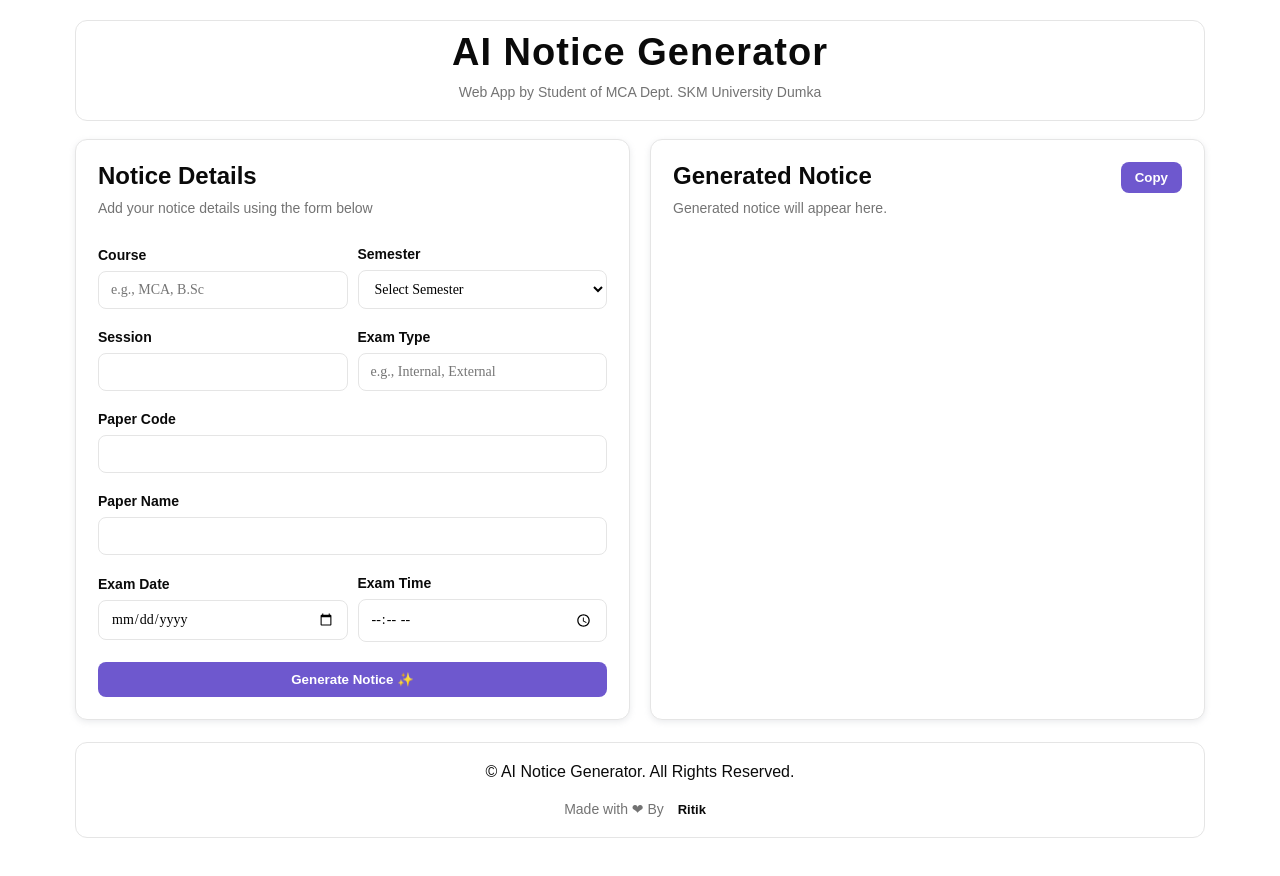
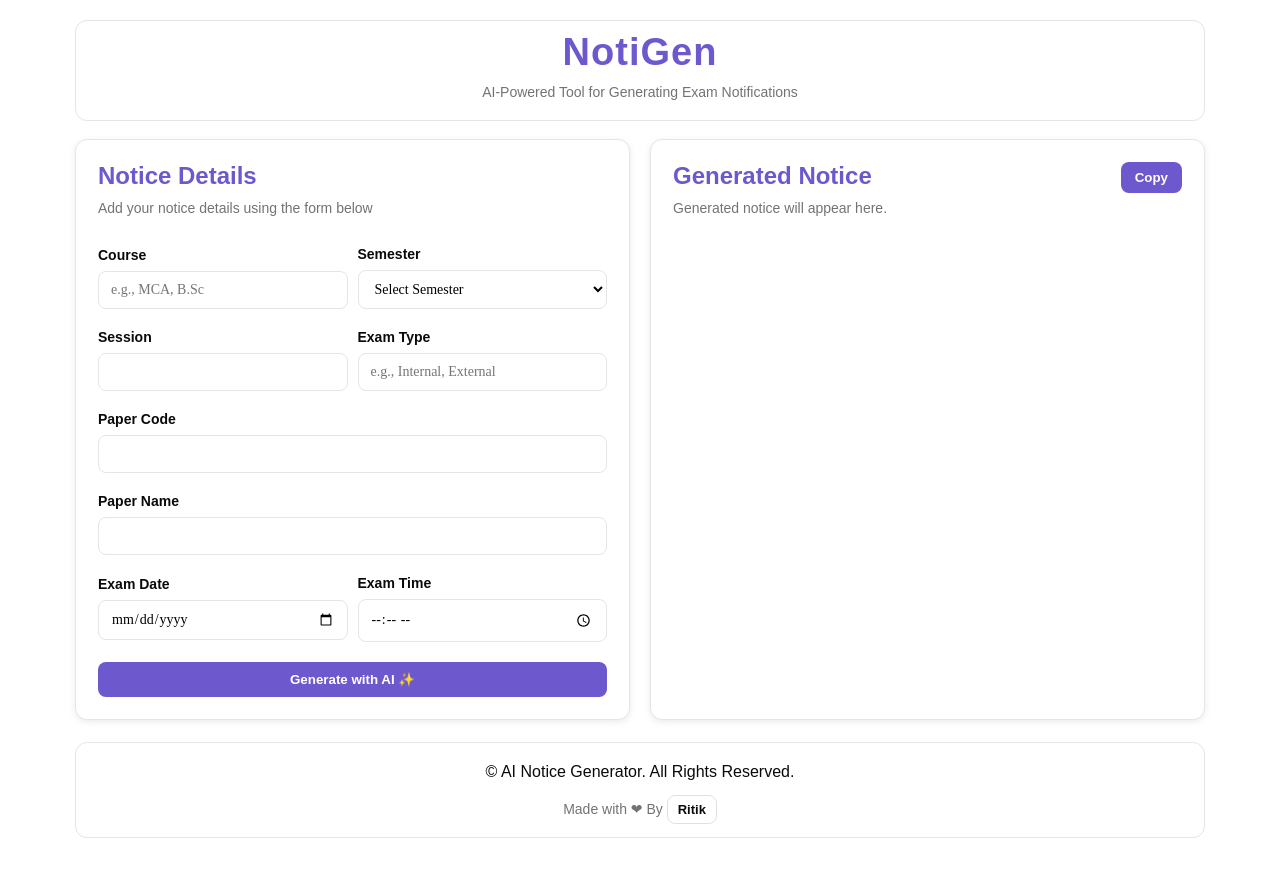
Before and after one commit to ritikdas121/ai-notice-generator, a website: page public/index.html in a window 1280 px wide. Drawn offline with Linux system fonts and the light colour scheme.

Commit message:
Updated Project name to 'NotiGen' and Few Styling

```diff
--- a/public/index.html
+++ b/public/index.html
@@ -3,16 +3,14 @@
   <head>
     <meta charset="UTF-8" />
     <meta name="viewport" content="width=device-width, initial-scale=1.0" />
-    <title>Exam Notice Generator</title>
+    <title>AI Based Exam Notification Generator</title>
     <link rel="stylesheet" href="style.css" />
   </head>
   <body>
     <main class="page">
       <header class="app-header">
-        <h1>AI Notice Generator</h1>
-        <p class="muted">
-          Web App by Student of MCA Dept. SKM University Dumka
-        </p>
+        <h1>NotiGen</h1>
+        <p class="muted">AI-Powered Tool for Generating Exam Notifications</p>
       </header>
 
       <section class="content grid">
@@ -85,7 +83,7 @@
             </div>
 
             <button type="submit" class="btn primary">
-              Generate Notice ✨
+              Generate with AI ✨
             </button>
           </form>
         </div>
--- a/public/style.css
+++ b/public/style.css
@@ -51,6 +51,7 @@ p {
   font-size: 38px;
   letter-spacing: 1px;
   font-weight: 700;
+  color: var(--accent);
 }
 
 .content {
@@ -82,8 +83,9 @@ p {
   }
 }
 
-.form-card h2 {
-  margin-top: 0;
+.form-card h2,
+.notice-card h2 {
+  color: var(--accent);
 }
 
 .muted {
@@ -174,6 +176,16 @@ p {
   background: #2e2e2e;
 }
 
+.btn.outline {
+  background: #fff;
+  border: 1px solid rgba(0, 0, 0, 0.12);
+  transition: all linear 0.2s;
+}
+
+.btn.outline:hover {
+  background: #f5f4f5;
+}
+
 .btn.delete-btn {
   background: #c52d2d;
 }
@@ -182,19 +194,23 @@ p {
   background: #aa2626;
 }
 
+.notice-card {
+  display: flex;
+  flex-direction: column;
+  gap: 20px;
+}
+
 .notice-card .notice-header {
   display: flex;
   align-items: center;
   justify-content: space-between;
-}
-
-.notice-header {
-  align-items: flex-start !important;
+  align-items: flex-start;
 }
 
 #output-section {
   border: 1px solid var(--accent);
-  padding: 10px;
+  background-color: #6e58ce0e;
+  padding: 16px;
   border-radius: var(--radius);
 }
 
@@ -203,12 +219,12 @@ p {
 }
 
 pre {
-  /* font-family: "Geist", sans-serif; */
+  font-family: "Geist", sans-serif;
   white-space: pre-wrap;
   word-wrap: break-word;
   border-radius: var(--radius);
   color: var(--text);
-  font-size: 14px;
+  font-size: 15px;
 }
 
 /* Responsive */
```
